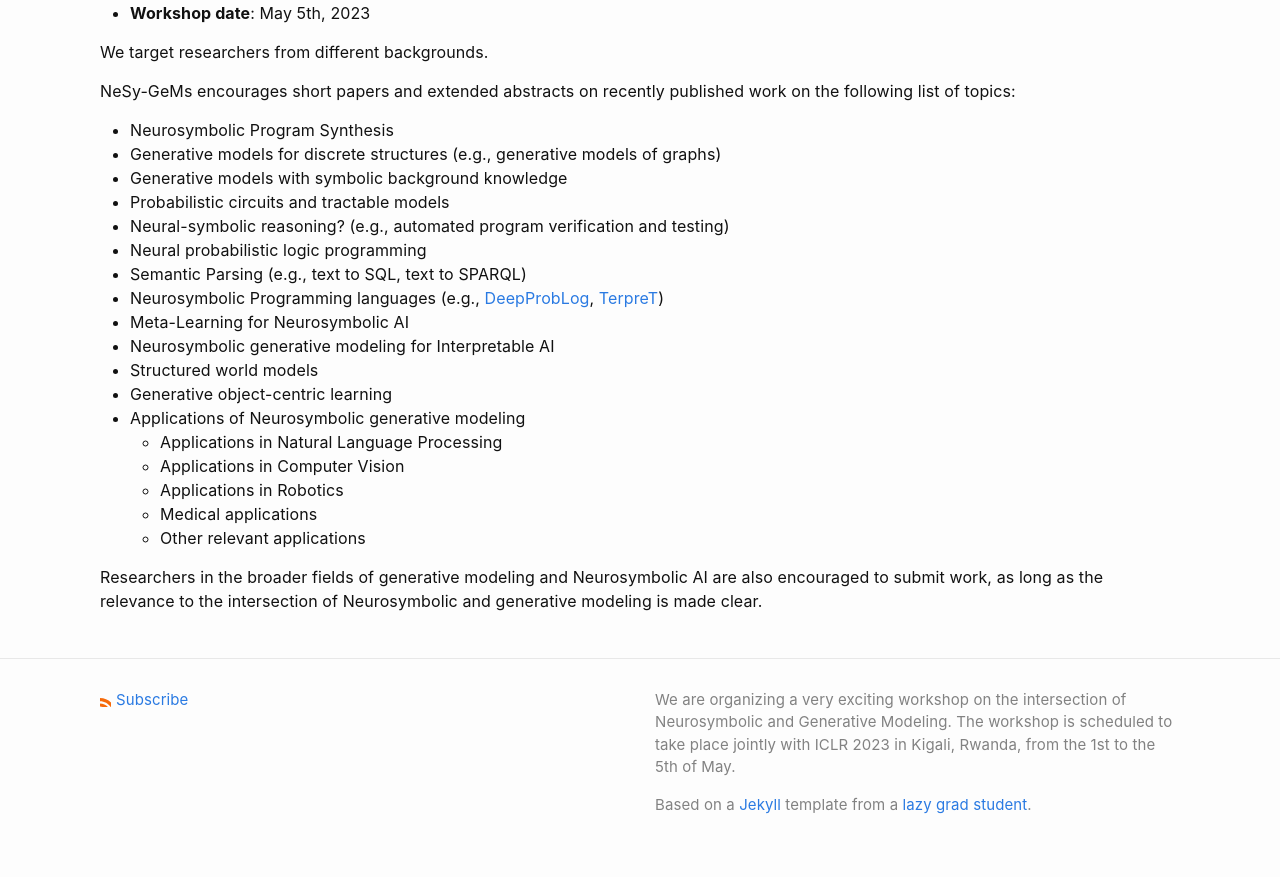
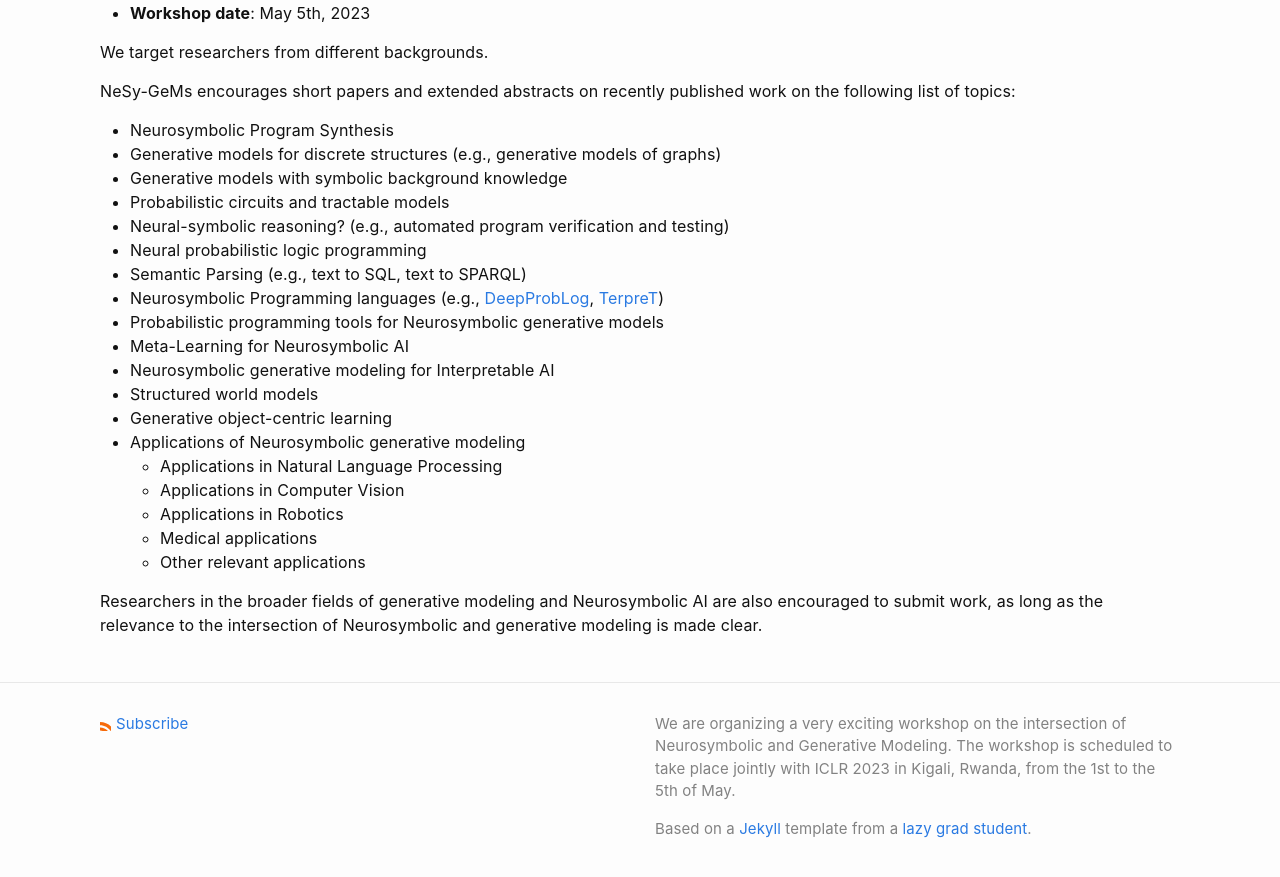
Before and after one commit to nesygems/nesygems.github.io, a Jekyll site: the page built from index.md, in a window 1280 px wide and 900 px high, scrolled down 644 px. Shown: the top 877 px of the window. Built offline with Jekyll 4.4.1, drawn with Linux system fonts in a browser that asks for light colours.

Commit message:
Update index.md

```diff
--- a/index.md
+++ b/index.md
@@ -36,6 +36,7 @@ NeSy-GeMs encourages short papers and extended abstracts on recently published w
 * Neural probabilistic logic programming
 * Semantic Parsing (e.g., text to SQL, text to SPARQL)
 * Neurosymbolic Programming languages (e.g., [DeepProbLog](https://github.com/ML-KULeuven/deepproblog), [TerpreT](https://arxiv.org/abs/1608.04428))
+* Probabilistic programming tools for Neurosymbolic generative models
 * Meta-Learning for Neurosymbolic AI
 * Neurosymbolic generative modeling for Interpretable AI
 * Structured world models
```
